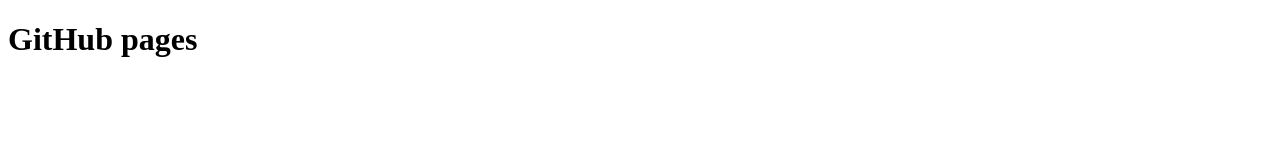
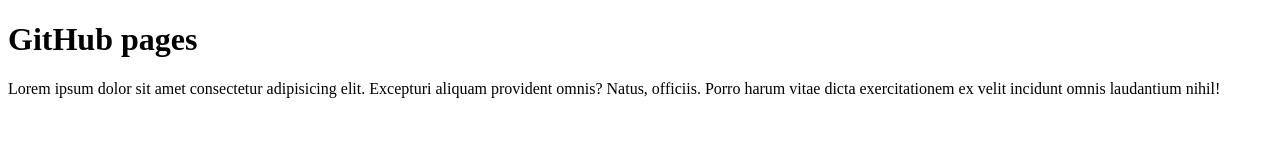
Before and after one commit to kotakichi/kotakichi.github.io, a plain HTML site: page index.html in a window 1280 px wide. Drawn offline with Linux system fonts and the light colour scheme.

Commit message:
htmlファイルの更新

```diff
--- a/index.html
+++ b/index.html
@@ -7,5 +7,6 @@
 </head>
 <body>
   <h1>GitHub pages</h1>
+  <p>Lorem ipsum dolor sit amet consectetur adipisicing elit. Excepturi aliquam provident omnis? Natus, officiis. Porro harum vitae dicta exercitationem ex velit incidunt omnis laudantium nihil!</p>
 </body>
 </html>
```
